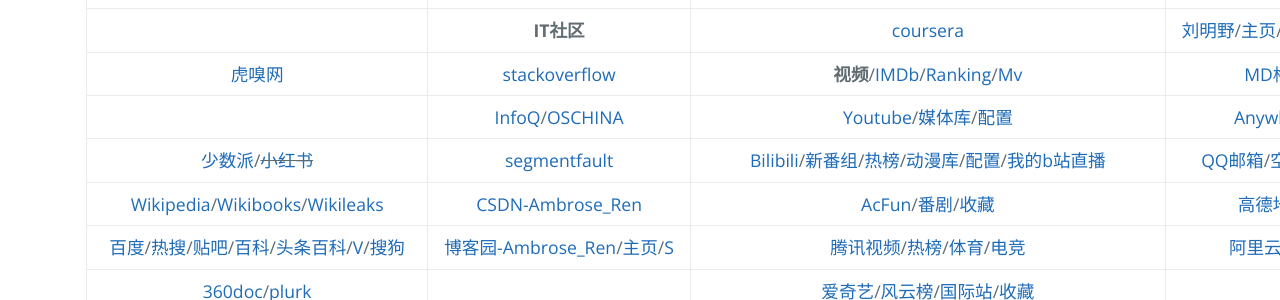
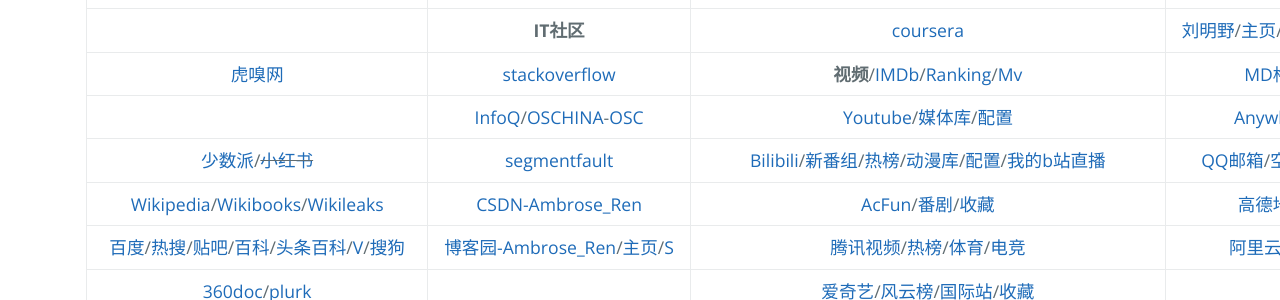
Before and after one commit to AmbroseRen/test, a Jekyll site: the page built from navigation.md, in a window 1280 px wide. Shown: the part 732-1032 px from the top of the page. Built offline with Jekyll 4.4.1, drawn with Linux system fonts in a browser that asks for light colours; our own code applies the rules of GitHub Pages for plain Markdown files; the repository's description, which GitHub fills in, is left out.

Commit message:
Update navigation.md

```diff
--- a/navigation.md
+++ b/navigation.md
@@ -40,7 +40,7 @@
 | [Matters](https://matters.news/)/[Medium](https://medium.com/) | []() | [Khan Academy](https://www.khanacademy.org/) | [在线翻译](https://fanyi.youdao.com/) |
 | []() | __IT社区__ | [coursera](https://www.coursera.org/browse/computer-science) | [刘明野](https://tool.liumingye.cn/)/[主页](https://www.liumingye.cn/)/[PD](https://tool.liumingye.cn/password/)/[WP](https://tool.liumingye.cn/wallpaper/)/[St](Art/Shoot/index.md)/[F](Data/Fodder/index.md)/[IP](https://tool.liumingye.cn/ip/)/[麻将](https://tool.liumingye.cn/majiang/) |
 | [虎嗅网](https://www.huxiu.com/) | [stackoverflow](https://stackoverflow.com/) | <strong id="sp">视频</strong>/[IMDb](https://m.imdb.com/)/[Ranking](https://www.boxofficemojo.com/weekly/)/[Mv](Art/Movies/index.md) | [MD格式在线排版](https://md.phodal.com/) |
-| []() | [InfoQ](https://www.infoq.cn/)/[OSCHINA](https://www.oschina.net/project) | [Youtube](https://www.youtube.com/)/[媒体库](https://www.youtube.com/feed/library)/[配置](https://studio.youtube.com/video/LupojaPC1wc/livestreaming) | [AnywhereAnything](http://lackar.com/aa/) |
+| []() | [InfoQ](https://www.infoq.cn/)/[OSCHINA](https://www.oschina.net/project)-[OSC](https://www.oschina.net/project/top_cn_2020) | [Youtube](https://www.youtube.com/)/[媒体库](https://www.youtube.com/feed/library)/[配置](https://studio.youtube.com/video/LupojaPC1wc/livestreaming) | [AnywhereAnything](http://lackar.com/aa/) |
 | [少数派](https://sspai.com/)/~~[小红书](https://www.xiaohongshu.com/explore)~~ | [segmentfault](https://segmentfault.com/u/ambroseren/users/following) | [Bilibili](https://space.bilibili.com/352834482/fans/follow)/[新番组](https://bgm.liumingye.cn/)/[热榜](https://www.bilibili.com/v/popular/rank/all)/[动漫库](Art/Animes/index.md)/[配置](https://link.bilibili.com/p/center/index#/my-room/start-live)/[我的b站直播](https://live.bilibili.com/22653502) | [QQ邮箱](https://mail.qq.com/)/[空间](https://user.qzone.qq.com/1056008502)/[万年历](https://wannianrili.bmcx.com/)/[12306](https://kyfw.12306.cn/otn/leftTicket/init) |
 | [Wikipedia](https://www.wikipedia.org/)/[Wikibooks](https://www.wikibooks.org/)/[Wikileaks](https://wikileaks.org/What-is-WikiLeaks.html) | [CSDN-Ambrose_Ren](https://blog.csdn.net/Ambrose_Ren) | [AcFun](https://www.acfun.cn/)/[番剧](https://www.acfun.cn/bangumilist)/[收藏](https://www.acfun.cn/member/favourite) | [高德地图](https://www.amap.com/)/[百度地图](https://map.baidu.com/) |
 | [百度](https://www.baidu.com/)/[热搜](https://top.baidu.com/board)/[贴吧](https://tieba.baidu.com/index.html)/[百科](https://baike.baidu.com/usercenter/lemmas#favorites)/[头条百科](https://www.baike.com/)/[V](https://baike.baidu.com/vbaike#gallary)/[搜狗](https://top.sogou.com/) | [博客园-Ambrose_Ren](https://www.cnblogs.com/rensi/)/[主页](https://home.cnblogs.com/u/rensi/)/[S](https://zzk.cnblogs.com/s/blogpost) | [腾讯视频](https://v.qq.com/biu/u/playlist)/[热榜](https://v.qq.com/biu/ranks/?t=hotsearch)/[体育](https://live.qq.com/match)/[电竞](https://egame.qq.com/gamelist) | [阿里云盘](https://www.aliyundrive.com/drive/)/[百度网盘](https://pan.baidu.com/disk/home)/[C](Data/Clouder.md) |
```
